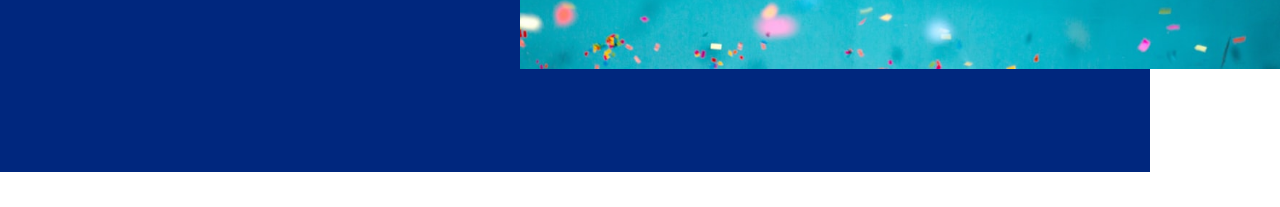
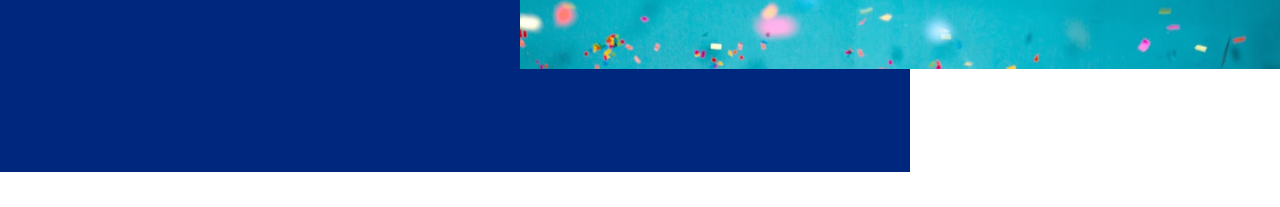
Before and after one commit to mymnsd/20240215_nisida_css, a plain HTML site: page index.html in a window 1280 px wide. Shown: the part 698-905 px from the top of the page. Drawn offline with Linux system fonts and the light colour scheme.

Commit message:
修正しました

```diff
--- a/css/style.css
+++ b/css/style.css
@@ -42,7 +42,8 @@
 .absolute{
     position: absolute;
     top: 330px;
-    width: 1150px;
+    left: 0;
+    right: 370px;
     padding-bottom: 35px;
     z-index: -10;
 }
@@ -55,4 +56,5 @@
 .absolute__box{
     height: 210px;
     background-color: #00277E;
+    width: 100%;
 }
```
